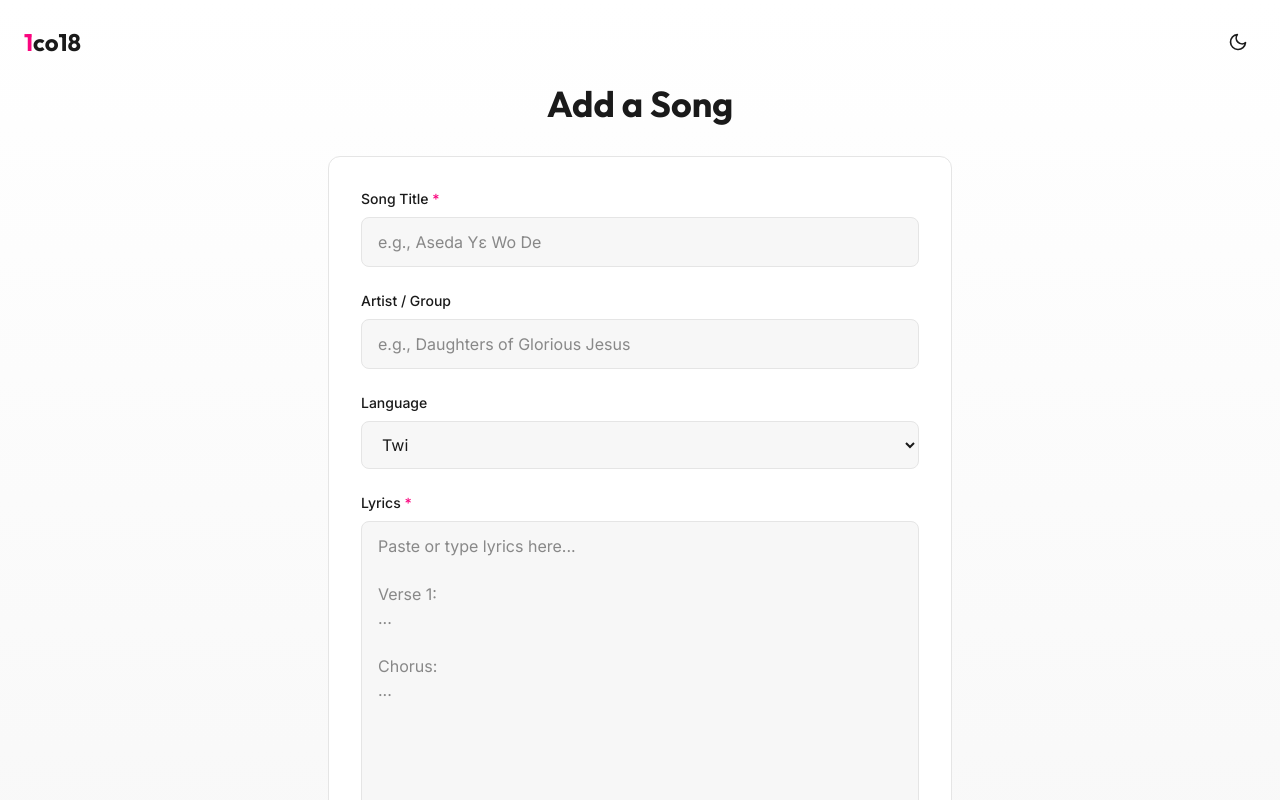
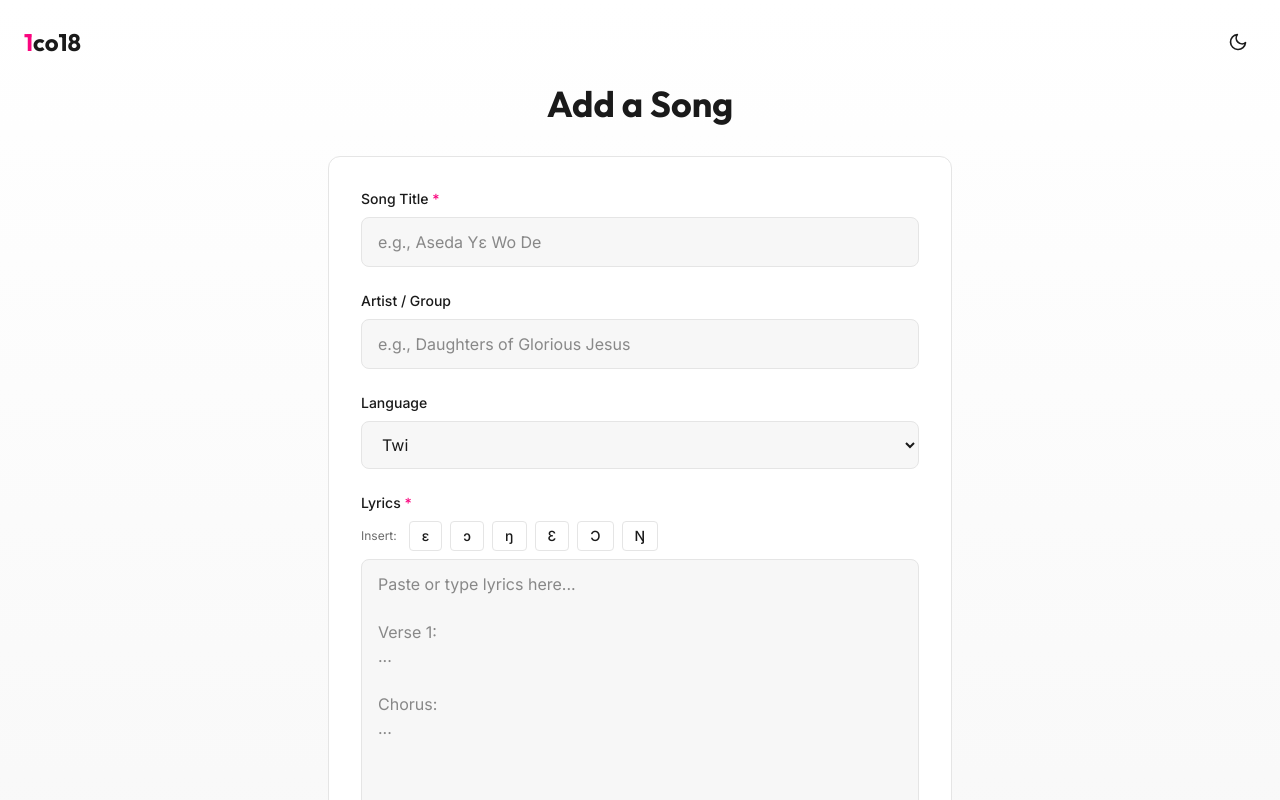
Before and after one commit to terryekoe/1co18, a Next.js app: page /add in a window 1280 px wide. Shown: the top 800 px of the page. Built offline with nearby package versions, Linux system fonts and the light colour scheme.

Commit message:
feat: add Twi character insertion buttons to the song form and an "Add a song" link to the homepage.

```diff
--- a/src/app/page.tsx
+++ b/src/app/page.tsx
@@ -21,6 +21,17 @@ export default function Home() {
 
         {/* Search Bar */}
         <SearchBar />
+
+        {/* Add song link */}
+        <p className="mt-6 text-sm text-[var(--muted)]">
+          Can&apos;t find it?{" "}
+          <a
+            href="/add"
+            className="text-[var(--accent)] hover:underline"
+          >
+            Add a song
+          </a>
+        </p>
       </main>
     </div>
   );
--- a/src/components/AddSongForm.tsx
+++ b/src/components/AddSongForm.tsx
@@ -110,6 +110,38 @@ export function AddSongForm() {
                 <label htmlFor="lyrics" className="block text-sm font-medium mb-2">
                     Lyrics <span className="text-[var(--accent)]">*</span>
                 </label>
+
+                {/* Twi Character Buttons */}
+                <div className="flex flex-wrap gap-2 mb-2">
+                    <span className="text-xs text-[var(--muted)] mr-1 self-center">Insert:</span>
+                    {["ɛ", "ɔ", "ŋ", "Ɛ", "Ɔ", "Ŋ"].map((char) => (
+                        <button
+                            key={char}
+                            type="button"
+                            onClick={() => {
+                                const textarea = document.getElementById("lyrics") as HTMLTextAreaElement;
+                                if (textarea) {
+                                    const start = textarea.selectionStart;
+                                    const end = textarea.selectionEnd;
+                                    const newValue =
+                                        formData.lyrics.substring(0, start) +
+                                        char +
+                                        formData.lyrics.substring(end);
+                                    setFormData((prev) => ({ ...prev, lyrics: newValue }));
+                                    // Restore cursor position after state update
+                                    setTimeout(() => {
+                                        textarea.focus();
+                                        textarea.setSelectionRange(start + 1, start + 1);
+                                    }, 0);
+                                }
+                            }}
+                            className="px-3 py-1 text-sm font-medium rounded border border-[var(--border)] hover:border-[var(--accent)] hover:text-[var(--accent)] transition-colors bg-[var(--surface)]"
+                        >
+                            {char}
+                        </button>
+                    ))}
+                </div>
+
                 <textarea
                     id="lyrics"
                     name="lyrics"
```
